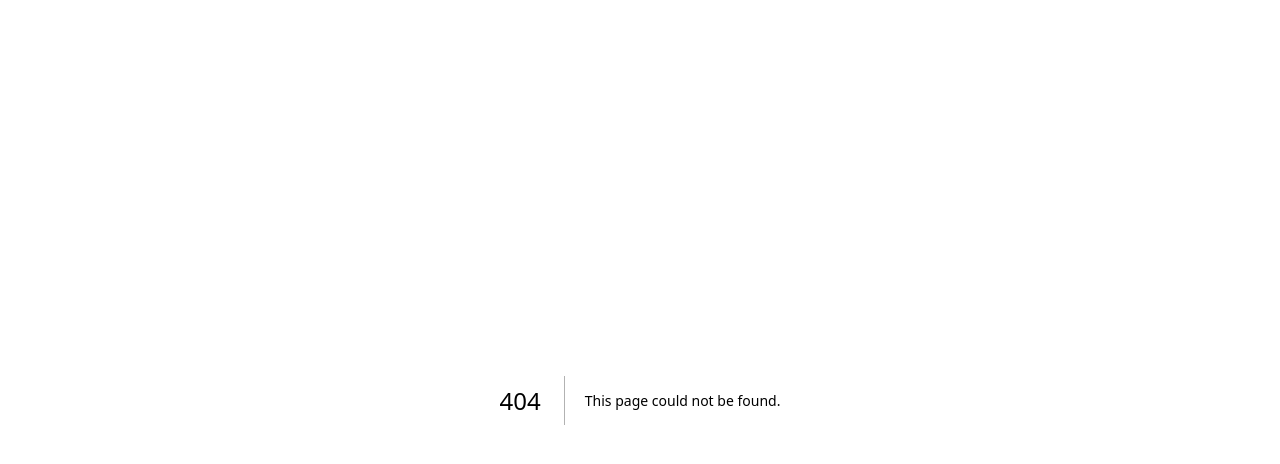
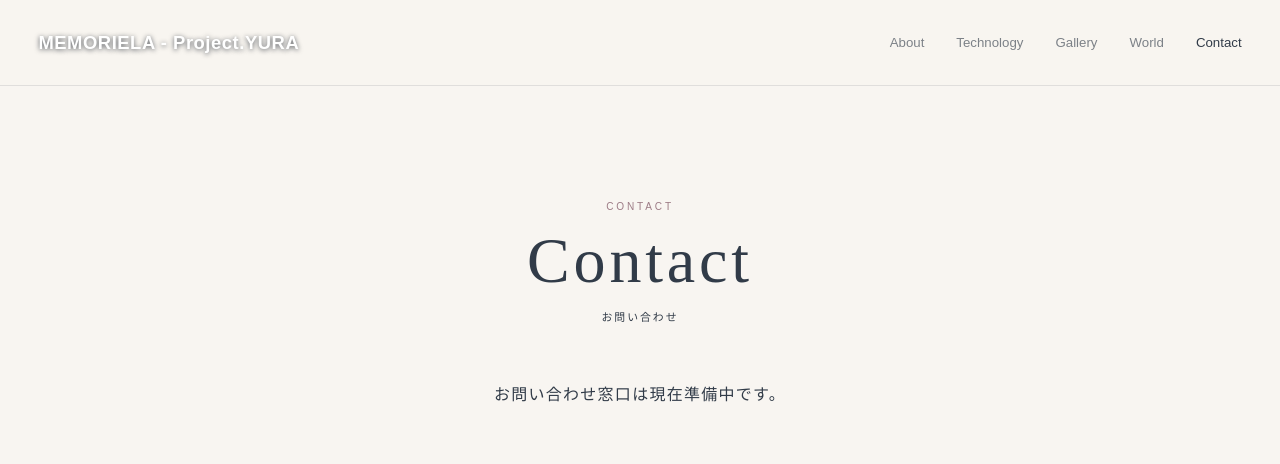
Before and after one commit to Pin-Gin/MEMORIELA, a Next.js app: page /contact in a window 1280 px wide. Before the commit this address had no page. Shown: the top 464 px of the page. Built offline with nearby package versions, Linux system fonts and the light colour scheme.

Commit message:
Add Contact page

```diff
--- /dev/null
+++ b/app/contact/page.tsx
@@ -0,0 +1,26 @@
+export default function ContactPage() {
+  return (
+    <main className="subpage">
+      <header className="subpageHeader">
+        <a className="wordmark" href="/">MEMORIELA - Project.YURA</a>
+        <nav aria-label="Main navigation">
+          <a href="/about">About</a>
+          <a href="/technology">Technology</a>
+          <a href="/gallery">Gallery</a>
+          <a href="/world">World</a>
+          <a className="active" href="/contact">Contact</a>
+        </nav>
+      </header>
+
+      <section className="subpageHero center">
+        <span>CONTACT</span>
+        <h1>Contact</h1>
+        <p>お問い合わせ</p>
+      </section>
+
+      <section className="simplePage">
+        <p>お問い合わせ窓口は現在準備中です。</p>
+      </section>
+    </main>
+  );
+}
```
